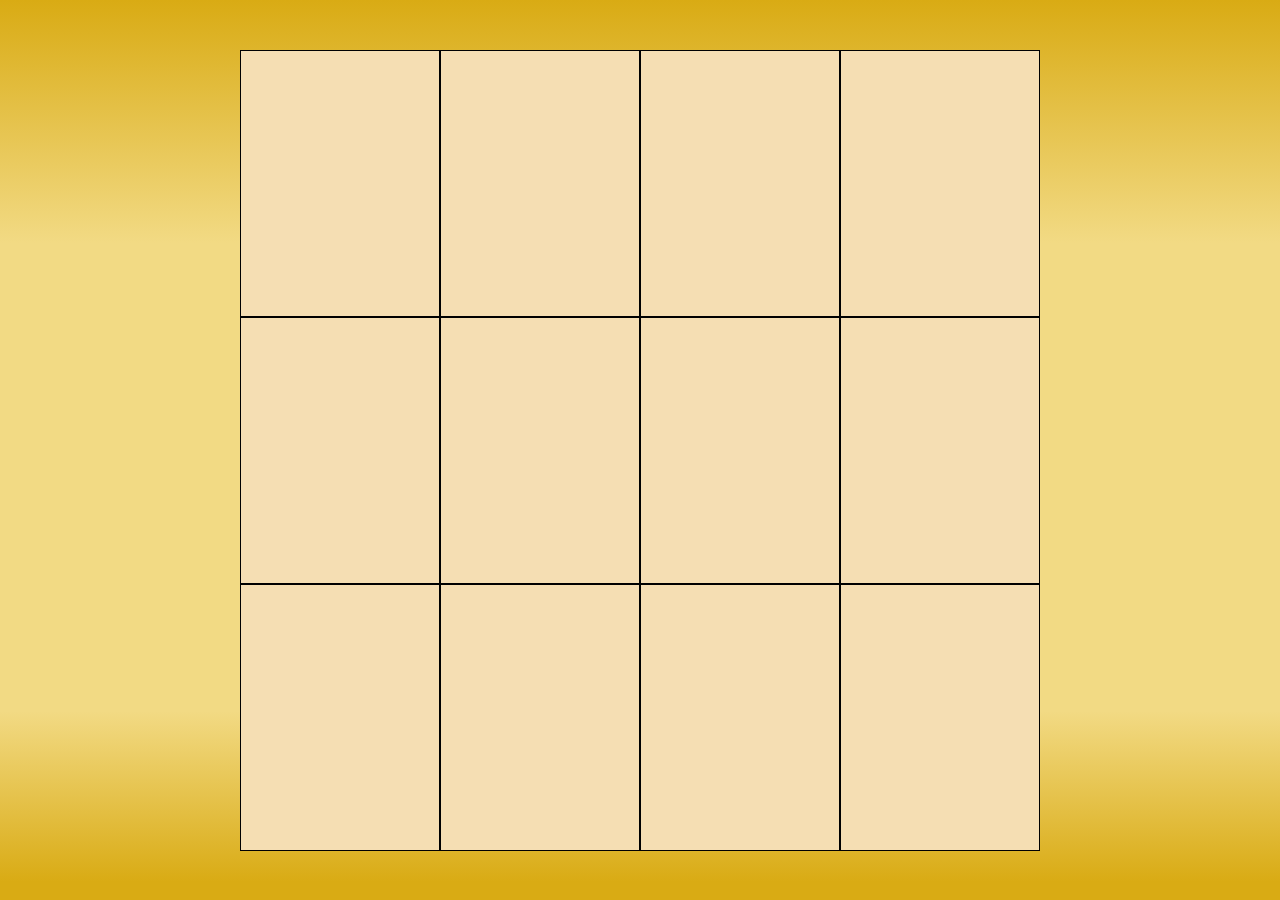
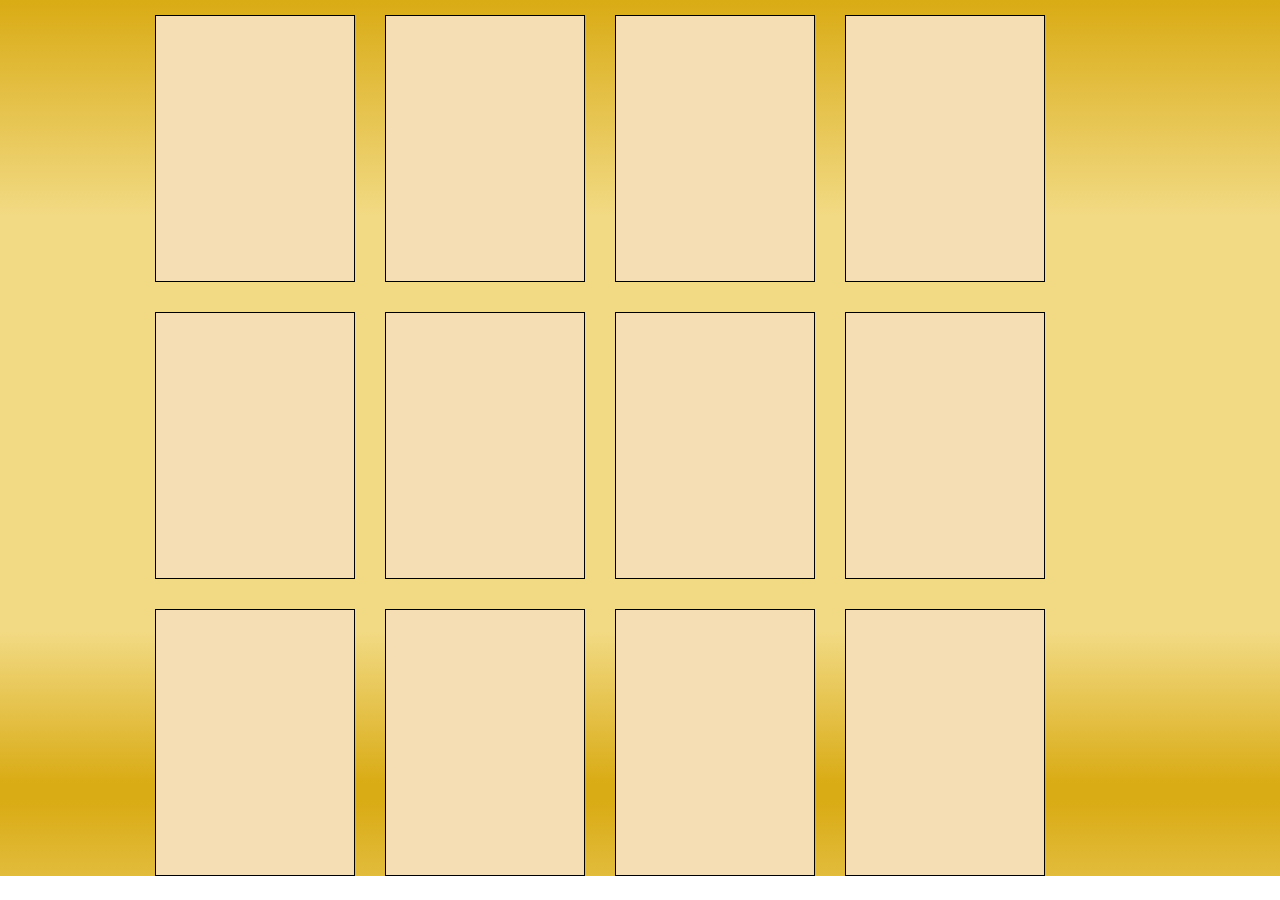
Before and after one commit to dtalanda/LS, a React (Create React App) app in the folder my-app/: page / in a window 1280 px wide. After the commit the page ends 876 px from the top, so only its background shows below. Built offline with nearby package versions, Linux system fonts and the light colour scheme.

Commit message:
add shuffleArr function

```diff
--- a/my-app/src/components/MemoryBoard.js
+++ b/my-app/src/components/MemoryBoard.js
@@ -4,6 +4,7 @@ import MemoryCard from './MemoryCard'
 const MemoryBoard = props => {
 
     const arr = props.arr;
+    console.log(arr)
     const onClick = props.onClick;
     return (
         <div className='memory'>
--- a/my-app/src/page/Memory.js
+++ b/my-app/src/page/Memory.js
@@ -7,8 +7,10 @@ const Memory = () => {
     const [arr, setArr] = useState([]);
     const [hasFlipped, setHasFlipped] = useState(false);
     let secondCard
+    let ShuffleArr
     const [firstCard, setFirstCard] = useState();
     const [lockBoard, setLockBoard] = useState(false)
+    const [score, setScore] = useState(0)
 
     useEffect(() => {
         setArr([
@@ -19,6 +21,7 @@ const Memory = () => {
             {title: 'Rainbow', key: 4},
             {title: 'Ball', key: 5},
         ])
+        ShuffleArr = shuffleArray(arr);
     }, [])
 
     const onClick = (e, item) => {
@@ -48,10 +51,13 @@ const Memory = () => {
         const disableCards = () => {
             firstCard.removeEventListener('click', onClick);
             secondCard.removeEventListener('click', onClick);
+            setScore(score + 1)
+            if(score === arr.length - 1) {
+                alert("Gratulacje")
+            }
 
             resetBoard();
           }
-
 
         const unflipCards = () => {
         setLockBoard(true);
@@ -63,19 +69,23 @@ const Memory = () => {
                 resetBoard();
             }, 1500);
         }
-        function resetBoard() {
+        const resetBoard = () => {
             setLockBoard(false);
             setHasFlipped(false);
             setFirstCard(null);
             secondCard = null;
+        }
+
+        const shuffleArray = array => {
+            let i = array.length - 1;
+            for (; i > 0; i--) {
+              const j = Math.floor(Math.random() * (i + 1));
+              const temp = array[i];
+              array[i] = array[j];
+              array[j] = temp;
+            }
+            return array;
           }
-
-
-
-
-
-
-
 
     return (
         <MemoryBoard arr={arr} onClick={onClick} />
--- a/my-app/src/style/memory.scss
+++ b/my-app/src/style/memory.scss
@@ -1,8 +1,7 @@
 .memory {
     height: 800px;
-    width: 800px;
-    background: blue;
-    margin: 50px auto;
+    width: 1000px;
+    margin: 0px auto;
     display: flex;
     flex-wrap: wrap;
     &__card {
@@ -16,6 +15,7 @@
         transform: rotateY(180deg);
         transition: 500ms;
         font-size: 0;
+        margin: 15px;
         &--rotate {
             transform: rotateY(0deg);
             font-size: 30px;
```
